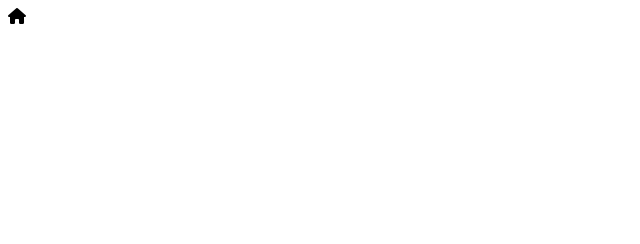
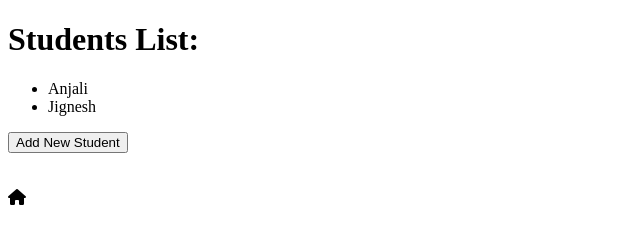
Before and after one commit to Anjee20/DOM-in-JS, a plain HTML site: page index.html in a window 1280 px wide. Shown: the whole page, without its empty margins (0-640 px from the left). Drawn offline with Linux system fonts and the light colour scheme.

Commit message:
insertBefore() Method

```diff
--- a/index.html
+++ b/index.html
@@ -3,9 +3,46 @@
     <head>
         <meta charset="UTF-8">
         <meta name="viewport" content="width=device-width, initial-scale=1.0">
-        <title>Document</title>
+        <title>DOM Elements</title>
     </head>
     <body>
+
+        <!--     insertBefore() Method in HTML -->
+        <h1>Students List:</h1>
+        <ul id="myStud">
+            <li>Anjali</li>
+            <li>Jignesh</li>
+        </ul>
+        <button onclick="addNewStudent()">Add New Student</button>
+
+        <script>
+
+            function addNewStudent(studname){
+                var sn = prompt('Enter New Student Name:');
+                console.log(sn);
+
+                l = document.createElement('li');
+                l.innerHTML = sn;
+                console.log(l);
+
+                //var tn = document.createTextNode(sn);
+                //console.log(tn);
+                //l.append(tn);
+                //console.log(l);
+
+                const list = document.getElementById('myStud');
+                console.log(list);
+                list.insertBefore(l, list.children[1]);
+
+                //list.insertBefore(l, null);//to add End of the list
+
+            }
+
+            var l;// Js Hosisting
+
+        </script>
+
+        <!--  JavaScript DOM Elements  -->
         <script>
             //Lets create a i tag
             //2. Variable Initialization
@@ -14,6 +51,7 @@
             i.classList.add('fa-home');
             console.log(i);
 
+            document.write("<br><br><br>");
             document.body.appendChild(i);
 
             //lets create a script tag
@@ -29,7 +67,6 @@
             //1. Variable Declaration
             var i;
 
-
         </script>
 
     </body>
```
